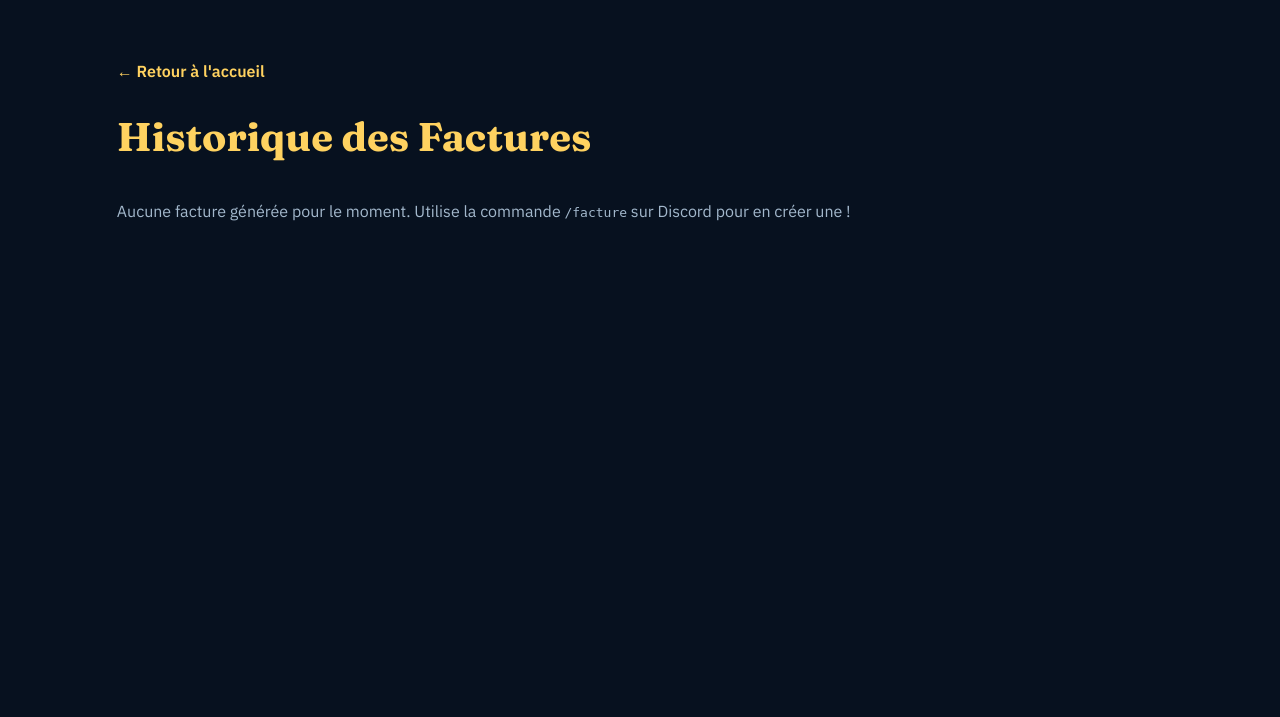
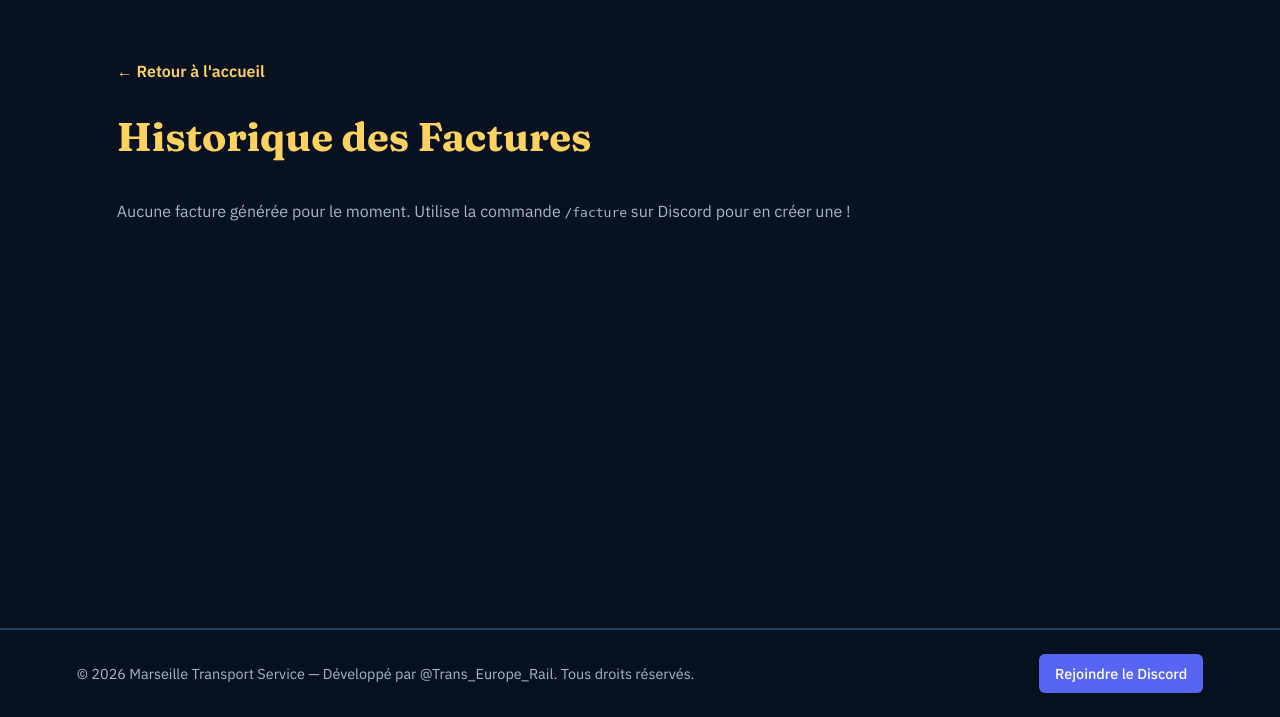
Before and after one commit to Trans-Europe-Rail/Marseille-Transport-Service-, a Flask app: page /factures in a window 1280 px wide. Shown: the part 83-800 px from the top of the page. Run offline with Flask 3, Linux system fonts and the light colour scheme.

Commit message:
Enhance facture template with footer section
Added footer with copyright and Discord link.

```diff
--- a/templates/factures.html
+++ b/templates/factures.html
@@ -8,14 +8,14 @@
 <style>
   :root { --navy: #07111F; --surface: #112238; --surface-line: #223e60; --gold: #FFD260; --sky: #5bc0eb; --paper: #FFFFFF; --muted: #A3B8CC; }
   * { margin: 0; padding: 0; box-sizing: border-box; }
-  body { background: var(--navy); color: var(--paper); font-family: 'IBM Plex Sans', sans-serif; line-height: 1.6; }
+  body { background: var(--navy); color: var(--paper); font-family: 'IBM Plex Sans', sans-serif; line-height: 1.6; display: flex; flex-direction: column; min-height: 100vh; }
   a { color: inherit; text-decoration: none; }
   nav { display: flex; justify-content: space-between; align-items: center; padding: 24px 6vw; background: rgba(7,17,31,0.95); border-bottom: 2px solid var(--surface-line); }
   .brand { font-family: 'Fraunces', serif; font-weight: 700; font-size: 1.25rem; }
   .brand span { color: var(--gold); }
   .links { display: flex; gap: 24px; font-weight: 500; align-items: center; flex-wrap: wrap; }
   .links a:hover { color: var(--gold); }
-  .container { padding: 60px 6vw; max-width: 1200px; margin: 0 auto; }
+  .container { padding: 60px 6vw; max-width: 1200px; margin: 0 auto; flex: 1; width: 100%; }
   h1 { font-family: 'Fraunces', serif; font-size: 2.5rem; margin-bottom: 30px; color: var(--gold); }
   .back { display: inline-block; margin-bottom: 20px; color: var(--gold); font-weight: 600; }
 
@@ -27,6 +27,10 @@
   .badge { display: inline-block; padding: 4px 10px; border-radius: 4px; font-size: 0.85rem; font-weight: 500; }
   .badge-bus { background: rgba(91, 192, 235, 0.2); color: var(--sky); }
   .badge-gazole { background: rgba(255, 210, 96, 0.2); color: var(--gold); }
+
+  footer { display: flex; justify-content: space-between; align-items: center; padding: 24px 6vw; background: rgba(7,17,31,0.95); border-top: 2px solid var(--surface-line); font-size: 0.9rem; color: var(--muted); flex-wrap: wrap; gap: 15px; }
+  .discord-btn { background: #5865F2; color: white; padding: 8px 16px; border-radius: 6px; font-weight: 500; transition: background 0.2s; }
+  .discord-btn:hover { background: #4752C4; }
 </style>
 </head>
 <body>
@@ -83,5 +87,10 @@
     <p style="color: var(--muted); margin-top: 20px;">Aucune facture générée pour le moment. Utilise la commande <code>/facture</code> sur Discord pour en créer une !</p>
   {% endif %}
 </div>
+
+<footer>
+  <div>© 2026 Marseille Transport Service — Développé par @Trans_Europe_Rail. Tous droits réservés.</div>
+  <a href="https://discord.gg/ton-lien" target="_blank" class="discord-btn">Rejoindre le Discord</a>
+</footer>
 </body>
 </html>
```
